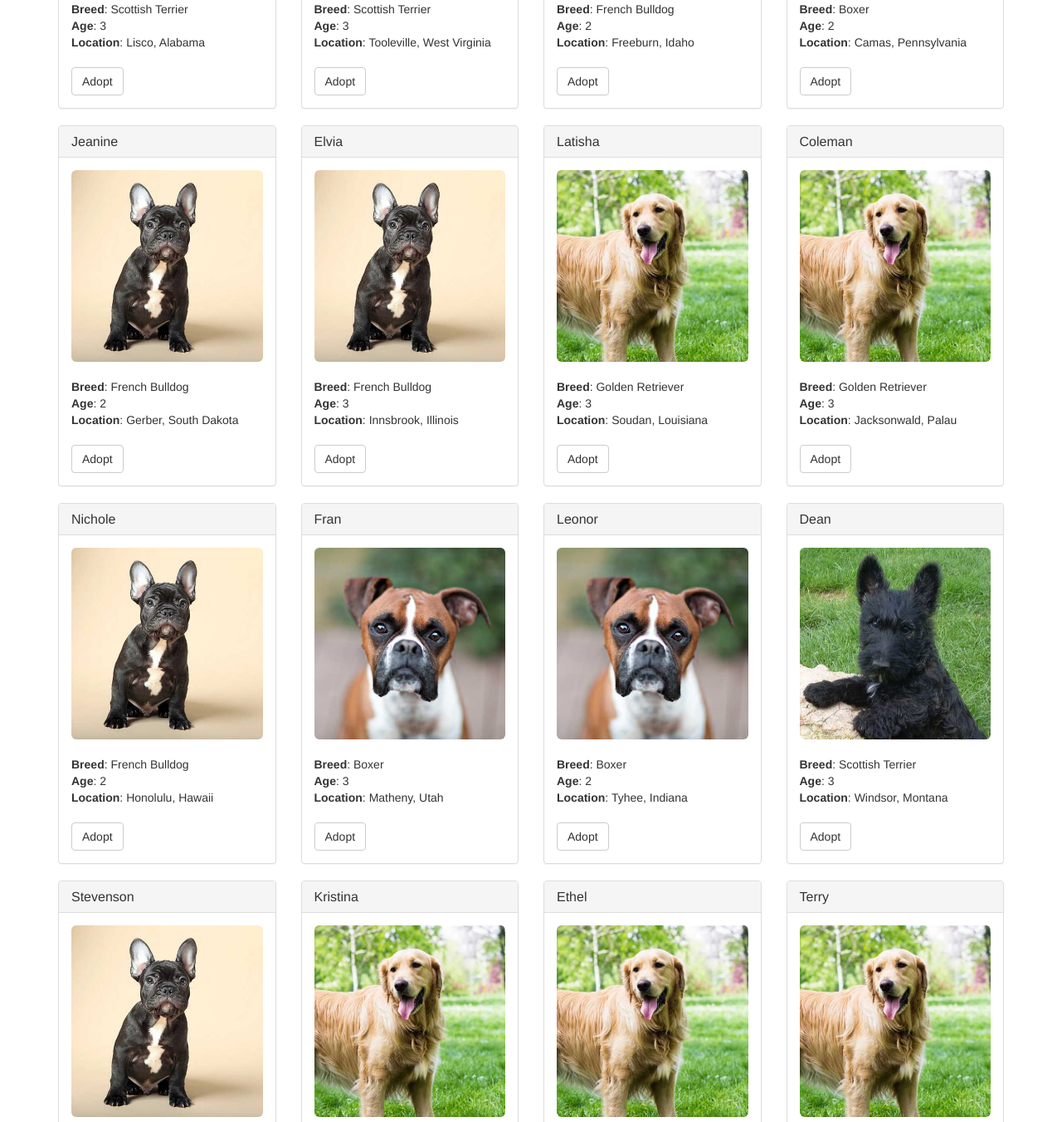
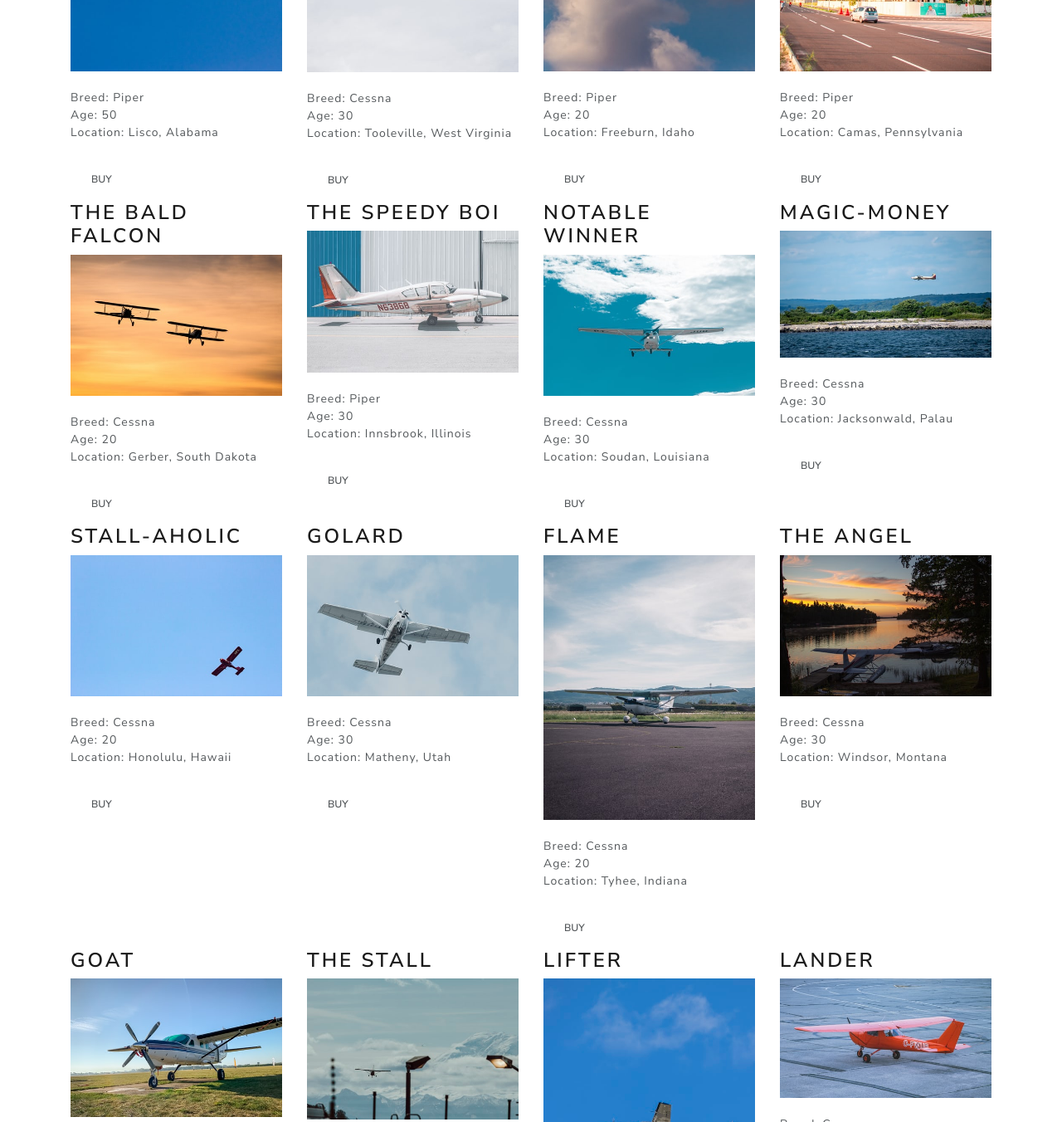
Before and after one commit to Tylerholland12/plane-shop, a website: page src/index.html in a window 1280 px wide. Shown: the part 425-1777 px from the top of the page at 83% size. Drawn offline with nearby package versions, Linux system fonts and the light colour scheme; files whose address does not match are found by name.

Commit message:
[update]

```diff
--- a/src/index.html
+++ b/src/index.html
@@ -5,30 +5,26 @@
     <meta http-equiv="X-UA-Compatible" content="IE=edge">
     <meta name="viewport" content="width=device-width, initial-scale=1">
     <!-- The above 3 meta tags *must* come first in the head; any other head content must come *after* these tags -->
-    <title>Tyler's Pet Shop</title>
+    <title>Tyler's Plane Shop</title>
 
     <!-- Bootstrap -->
-    <link href="css/bootstrap.min.css" rel="stylesheet">
+    <link href="https://stackpath.bootstrapcdn.com/bootstrap/4.3.1/css/bootstrap.min.css" rel="stylesheet" integrity="sha384-ggOyR0iXCbMQv3Xipma34MD+dH/1fQ784/j6cY/iJTQUOhcWr7x9JvoRxT2MZw1T" crossorigin="anonymous">
+    <link rel="stylesheet" href="https://bootswatch.com/4/lux/bootstrap.min.css">
 
-    <!-- HTML5 shim and Respond.js for IE8 support of HTML5 elements and media queries -->
-    <!-- WARNING: Respond.js doesn't work if you view the page via file:// -->
-    <!--[if lt IE 9]>
-      <script src="https://oss.maxcdn.com/html5shiv/3.7.3/html5shiv.min.js"></script>
-      <script src="https://oss.maxcdn.com/respond/1.4.2/respond.min.js"></script>
-    <![endif]-->
+
   </head>
   <body>
     <div class="container">
       <div class="row">
         <div class="col-xs-12 col-sm-8 col-sm-push-2">
-          <h1 class="text-center">Tyler's Pet Shop</h1>
+          <h1 class="text-center">Tyler's Plane Shop</h1>
           <hr/>
           <br/>
         </div>
       </div>
 
       <div id="petsRow" class="row">
-        <!-- PETS LOAD HERE -->
+        <!-- PLANES LOAD HERE -->
       </div>
     </div>
 
@@ -41,10 +37,10 @@
           <div class="panel-body">
             <img alt="140x140" data-src="holder.js/140x140" class="img-rounded img-center" style="width: 100%;" src="https://animalso.com/wp-content/uploads/2017/01/Golden-Retriever_6.jpg" data-holder-rendered="true">
             <br/><br/>
-            <strong>Breed</strong>: <span class="pet-breed">Golden Retriever</span><br/>
-            <strong>Age</strong>: <span class="pet-age">3</span><br/>
+            <strong>Breed</strong>: <span class="pet-breed">Cessna</span><br/>
+            <strong>Age</strong>: <span class="pet-age">52</span><br/>
             <strong>Location</strong>: <span class="pet-location">Warren, MI</span><br/><br/>
-            <button class="btn btn-default btn-adopt" type="button" data-id="0">Adopt</button>
+            <button class="btn btn-default btn-adopt" type="button" data-id="0">Buy</button>
           </div>
         </div>
       </div>
--- a/src/pets.json
+++ b/src/pets.json
@@ -1,130 +1,130 @@
 [
   {
     "id": 0,
-    "name": "Frieda",
-    "picture": "images/scottish-terrier.jpeg",
-    "age": 3,
-    "breed": "Scottish Terrier",
+    "name": "Silly Wing",
+    "picture": "images/Silly-Wing.jpeg",
+    "age": 50,
+    "breed": "Piper",
     "location": "Lisco, Alabama"
   },
   {
     "id": 1,
-    "name": "Gina",
-    "picture": "images/scottish-terrier.jpeg",
-    "age": 3,
-    "breed": "Scottish Terrier",
+    "name": "Glide too Fast",
+    "picture": "images/Glide-to-Fast.jpeg",
+    "age": 30,
+    "breed": "Cessna",
     "location": "Tooleville, West Virginia"
   },
   {
     "id": 2,
-    "name": "Collins",
-    "picture": "images/french-bulldog.jpeg",
-    "age": 2,
-    "breed": "French Bulldog",
+    "name": "Rod",
+    "picture": "images/Rod.jpeg",
+    "age": 20,
+    "breed": "Piper",
     "location": "Freeburn, Idaho"
   },
   {
     "id": 3,
-    "name": "Melissa",
-    "picture": "images/boxer.jpeg",
-    "age": 2,
-    "breed": "Boxer",
+    "name": "Stealthy Snow",
+    "picture": "images/Stealthy-Snow.jpeg",
+    "age": 20,
+    "breed": "Piper",
     "location": "Camas, Pennsylvania"
   },
   {
     "id": 4,
-    "name": "Jeanine",
-    "picture": "images/french-bulldog.jpeg",
-    "age": 2,
-    "breed": "French Bulldog",
+    "name": "The Bald Falcon",
+    "picture": "images/The Bald Falcon.jpeg",
+    "age": 20,
+    "breed": "Cessna",
     "location": "Gerber, South Dakota"
   },
   {
     "id": 5,
-    "name": "Elvia",
-    "picture": "images/french-bulldog.jpeg",
-    "age": 3,
-    "breed": "French Bulldog",
+    "name": "The Speedy Boi",
+    "picture": "images/piper.jpeg",
+    "age": 30,
+    "breed": "Piper",
     "location": "Innsbrook, Illinois"
   },
   {
     "id": 6,
-    "name": "Latisha",
-    "picture": "images/golden-retriever.jpeg",
-    "age": 3,
-    "breed": "Golden Retriever",
+    "name": "Notable Winner",
+    "picture": "images/Notable-Winner.jpeg",
+    "age": 30,
+    "breed": "Cessna",
     "location": "Soudan, Louisiana"
   },
   {
     "id": 7,
-    "name": "Coleman",
-    "picture": "images/golden-retriever.jpeg",
-    "age": 3,
-    "breed": "Golden Retriever",
+    "name": "Magic-Money",
+    "picture": "images/Magic-Money.jpeg",
+    "age": 30,
+    "breed": "Cessna",
     "location": "Jacksonwald, Palau"
   },
   {
     "id": 8,
-    "name": "Nichole",
-    "picture": "images/french-bulldog.jpeg",
-    "age": 2,
-    "breed": "French Bulldog",
+    "name": "Stall-aholic",
+    "picture": "images/Stall-aholic.jpeg",
+    "age": 20,
+    "breed": "Cessna",
     "location": "Honolulu, Hawaii"
   },
   {
     "id": 9,
-    "name": "Fran",
-    "picture": "images/boxer.jpeg",
-    "age": 3,
-    "breed": "Boxer",
+    "name": "Golard",
+    "picture": "images/Golard.jpeg",
+    "age": 30,
+    "breed": "Cessna",
     "location": "Matheny, Utah"
   },
   {
     "id": 10,
-    "name": "Leonor",
-    "picture": "images/boxer.jpeg",
-    "age": 2,
-    "breed": "Boxer",
+    "name": "Flame",
+    "picture": "images/Flame.jpeg",
+    "age": 20,
+    "breed": "Cessna",
     "location": "Tyhee, Indiana"
   },
   {
     "id": 11,
-    "name": "Dean",
-    "picture": "images/scottish-terrier.jpeg",
-    "age": 3,
-    "breed": "Scottish Terrier",
+    "name": "The Angel",
+    "picture": "images/The-Angel.jpeg",
+    "age": 30,
+    "breed": "Cessna",
     "location": "Windsor, Montana"
   },
   {
     "id": 12,
-    "name": "Stevenson",
-    "picture": "images/french-bulldog.jpeg",
-    "age": 3,
-    "breed": "French Bulldog",
+    "name": "Goat",
+    "picture": "images/Goat.jpeg",
+    "age": 30,
+    "breed": "Cessna",
     "location": "Kingstowne, Nevada"
   },
   {
     "id": 13,
-    "name": "Kristina",
-    "picture": "images/golden-retriever.jpeg",
-    "age": 4,
-    "breed": "Golden Retriever",
+    "name": "The Stall",
+    "picture": "images/The=Stall.jpeg",
+    "age": 40,
+    "breed": "Cessna",
     "location": "Sultana, Massachusetts"
   },
   {
     "id": 14,
-    "name": "Ethel",
-    "picture": "images/golden-retriever.jpeg",
-    "age": 2,
-    "breed": "Golden Retriever",
+    "name": "Lifter",
+    "picture": "images/Lifter.jpeg",
+    "age": 20,
+    "breed": "Cessna",
     "location": "Broadlands, Oregon"
   },
   {
     "id": 15,
-    "name": "Terry",
-    "picture": "images/golden-retriever.jpeg",
-    "age": 2,
-    "breed": "Golden Retriever",
+    "name": "Lander",
+    "picture": "images/Lander.jpeg",
+    "age": 20,
+    "breed": "Cessna",
     "location": "Dawn, Wisconsin"
   }
 ]
```
Also changed, not shown: README.md (added), home.png (added), src/images/Flame.jpeg (added), src/images/Glide-to-Fast.jpeg (added), src/images/Goat.jpeg (added), src/images/Golard.jpeg (added), src/images/Lander.jpeg (added), src/images/Lifter.jpeg (added), src/images/Magic-Money.jpeg (added), src/images/Notable-Winner.jpeg (added), src/images/Rod.jpeg (added), src/images/Silly-Wing.jpeg (added), src/images/Stall-aholic.jpeg (added), src/images/Stealthy-Snow.jpeg (added), 4 more files.
